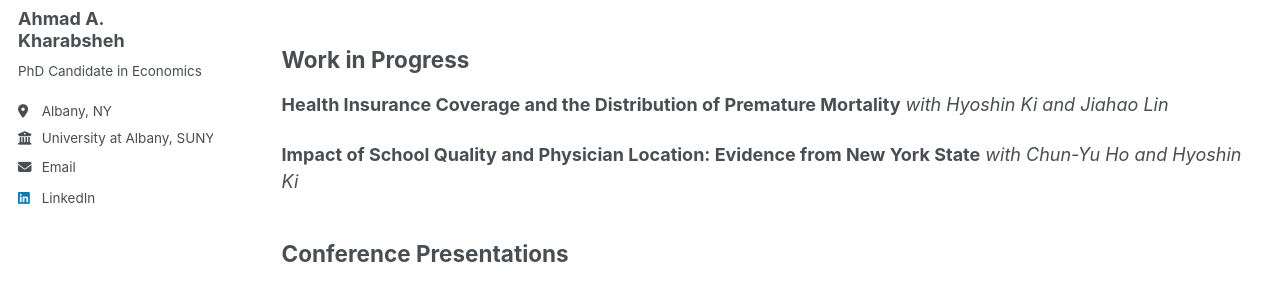
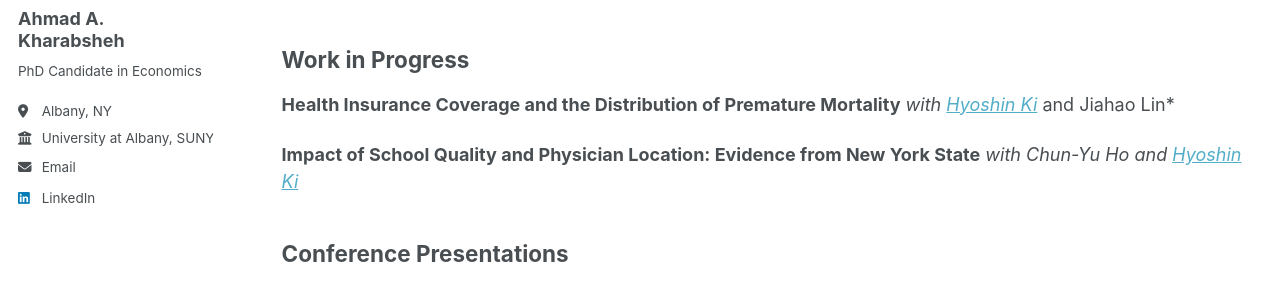
Before and after one commit to Kharabshehahmad/Kharabshehahmad.github.io, a Jekyll site: the page built from _pages/research.md, in a window 1280 px wide and 964 px high. Shown: the part 323-610 px from the top of the window. Built offline with Jekyll 4.4.1, drawn with Linux system fonts in a browser that asks for light colours; a script bundle is joined from its source files by our own code; library files that are not in the unit come from our copies; part of the change alters nothing that is shown.

```diff
--- a/_pages/research.md
+++ b/_pages/research.md
@@ -18,10 +18,10 @@ author_profile: true
 
 
 **Health Insurance Coverage and the Distribution of Premature Mortality**
-*with Hyoshin Ki and Jiahao Lin*
+*with [Hyoshin Ki](https://sites.google.com/view/hyoshinki/)* and Jiahao Lin*
 
 **Impact of School Quality and Physician Location: Evidence from New York State**
-*with Chun-Yu Ho and Hyoshin Ki*
+*with Chun-Yu Ho and [Hyoshin Ki](https://sites.google.com/view/hyoshinki/)*
 
 
 
```
